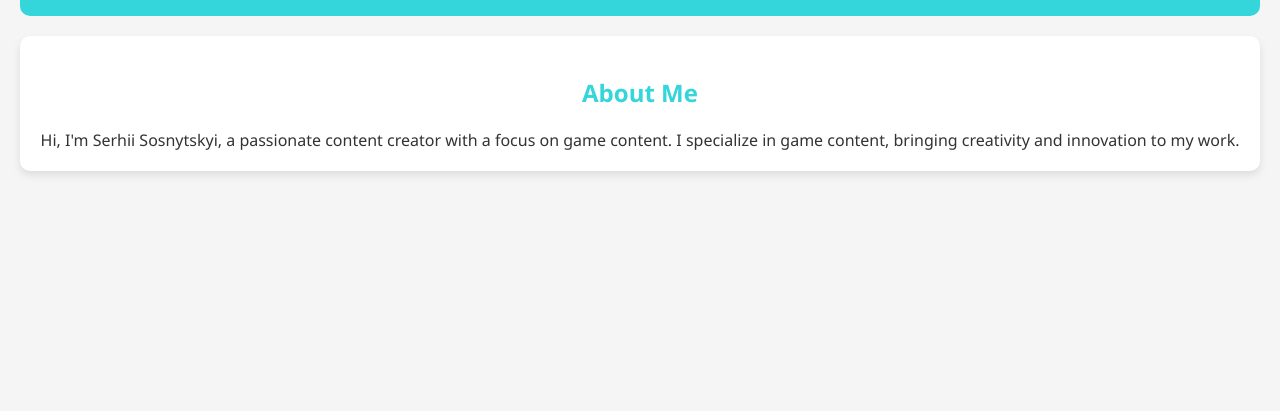
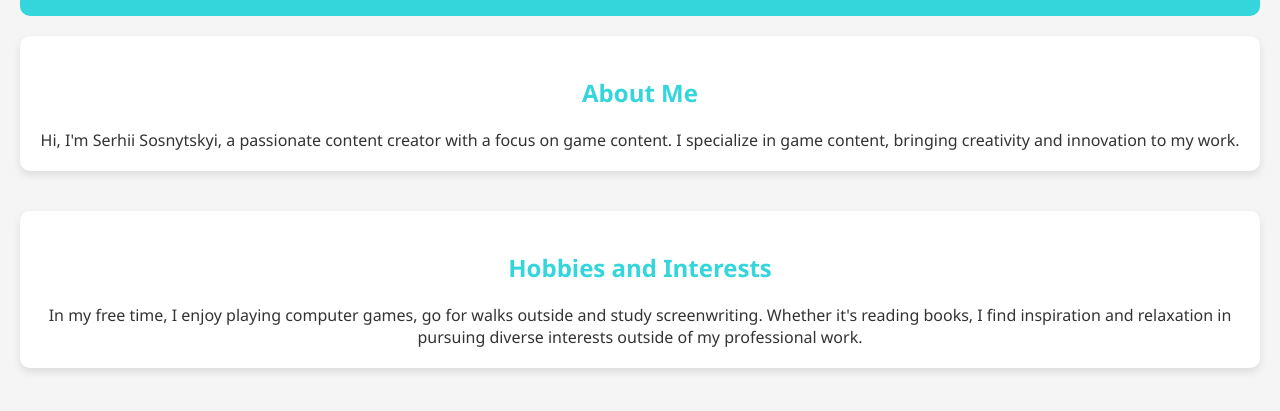
Before and after one commit to AlexUnderNewSky/stu2001321097, a plain HTML site: page index.html in a window 1280 px wide. Shown: the part 149-560 px from the top of the page. Drawn offline with Linux system fonts and the light colour scheme.

Commit message:
Hobbies and Interests

```diff
--- a/index.html
+++ b/index.html
@@ -81,6 +81,13 @@
         </p>
     </section>
 
+    <section>
+        <h2>Hobbies and Interests</h2>
+        <p>
+            In my free time, I enjoy playing computer games, go for walks outside and study screenwriting. Whether it's reading books,
+            I find inspiration and relaxation in pursuing diverse interests outside of my professional work.
+        </p>
+    </section>
 
 
 </body>
```
